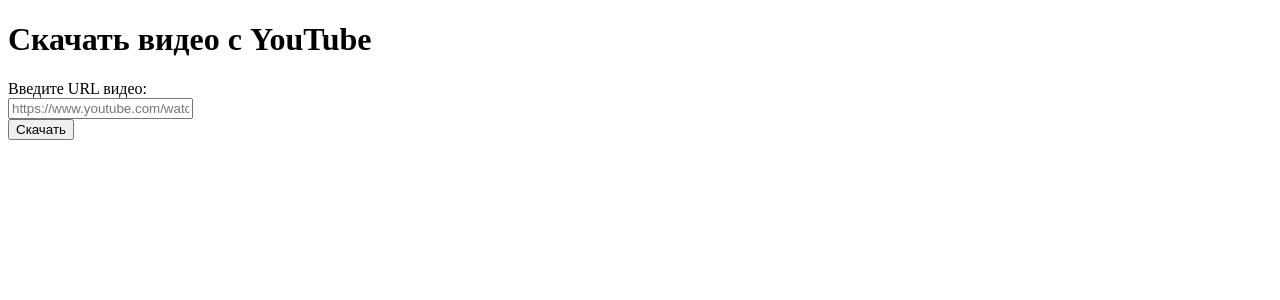
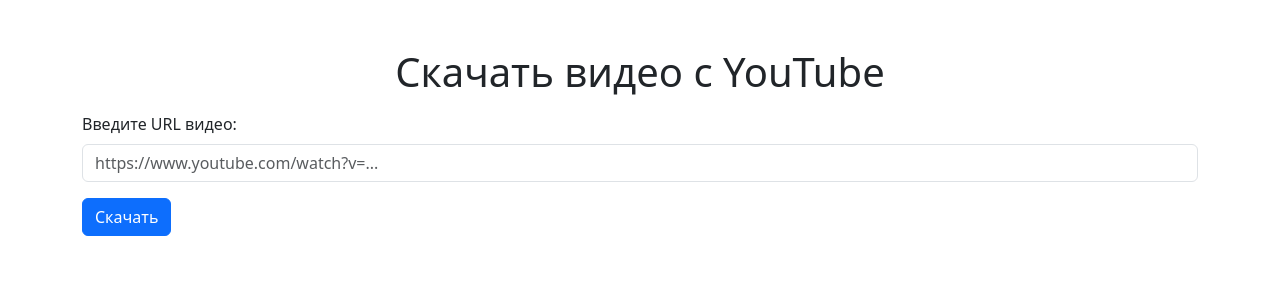
Before and after one commit to YourChillyBoy/youtube-dl, a Flask app: page / in a window 1280 px wide. Shown: the top 300 px of the page. Run offline with Flask 3, Linux system fonts and the light colour scheme.

Commit message:
Update index.html
fully changed index.html

```diff
--- a/templates/index.html
+++ b/templates/index.html
@@ -2,16 +2,19 @@
 <html>
 <head>
     <title>Скачать видео с YouTube</title>
+    <link href="https://cdn.jsdelivr.net/npm/bootstrap@5.3.0/dist/css/bootstrap.min.css" rel="stylesheet">
 </head>
-<body>
-    <h1>Скачать видео с YouTube</h1>
-    <form method="POST">
-        <label>Введите URL видео:</label><br>
-        <input type="text" name="url" placeholder="https://www.youtube.com/watch?v=..." required><br>
-        <input type="submit" value="Скачать">
+<body class="container mt-5">
+    <h1 class="text-center">Скачать видео с YouTube</h1>
+    <form method="POST" class="mt-3">
+        <div class="mb-3">
+            <label class="form-label">Введите URL видео:</label>
+            <input type="text" name="url" class="form-control" placeholder="https://www.youtube.com/watch?v=..." required>
+        </div>
+        <button type="submit" class="btn btn-primary">Скачать</button>
     </form>
     {% if message %}
-        <p>{{ message }}</p>
+        <p class="mt-3 text-danger">{{ message }}</p>
     {% endif %}
 </body>
 </html>
```
